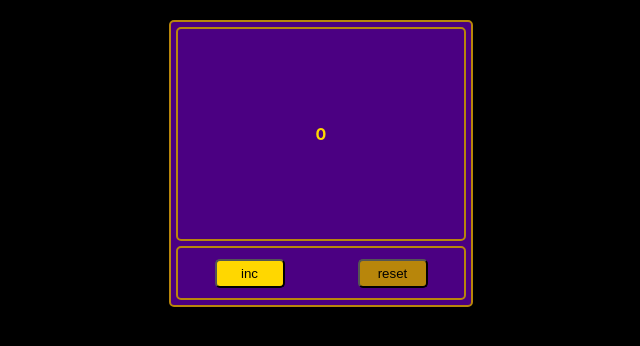
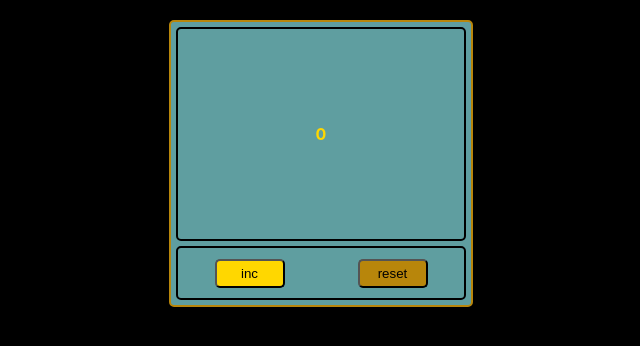
Before and after one commit to Arhontes/Counter, a React (Create React App) app: page / in a window 1280 px wide. Shown: the top 346 px of the page, without its empty margins (319-959 px from the left). Built offline with nearby package versions, Linux system fonts and the light colour scheme.

Commit message:
refactored

```diff
--- a/src/components/Counter/Counter.tsx
+++ b/src/components/Counter/Counter.tsx
@@ -1,44 +1,38 @@
 import React, {ChangeEvent, useState} from 'react';
 import s from './counter.module.css'
 import UniversalButton from "../Button/UniversalButton";
+import Display from "../Display/Display";
+import IncAndReset from "../IncAndReset/IncAndReset";
 
 
 function Counter() {
     const [num, setNum] = useState<number>(0)
-
+    const maxValue = 5
+    const minValue = 0
 
     const incHandler = () => {
-        if (num < 5) {
-            setNum(num+1)
+        if (num < maxValue) {
+            setNum(num + 1)
         }
     }
-
-    const onKeyPressHandler = (e:React.KeyboardEvent<HTMLButtonElement>)=>{
-        if(e.key==="+"){
+    /*const onKeyPressHandler = (e: React.KeyboardEvent<HTMLButtonElement>) => {
+        if (e.key === "+") {
             incHandler()
+        } else if (e.key === "-" && num > 0) {
+            setNum(num - 1)
         }
-        else if(e.key==="-"&&num>0){
-            setNum(num-1)
-        }
-    }
+    }*/
 
 
     return (
-
-            <div className={s.counter}>
-
-                <div className={s.display}>
-                    <div className={`${s.count} ${num===5&&s.limit}`}> {num} </div>
-                </div>
-
-                <div className={s.inputArea}>
-                   <UniversalButton onKeyPress={onKeyPressHandler} disabled={num === 5} onClick={incHandler} name={"inc"}></UniversalButton>
-                   <UniversalButton disabled={num === 0} onClick={() => setNum(0)} name={"reset"}></UniversalButton>
-                </div>
-
-            </div>
-
-
+        <div className={s.counter}>
+            <Display value={num}/>
+            <IncAndReset value={num}
+                         maxValue={maxValue}
+                         minValue={minValue}
+                         incHandler={incHandler}
+                         setNum={setNum}/>
+        </div>
 
     );
 }
--- a/src/components/Counter/counter.module.css
+++ b/src/components/Counter/counter.module.css
@@ -3,7 +3,7 @@
 
     justify-content:space-between;
     align-items: center;
-    background-color:indigo;
+    background-color:cadetblue;
     max-width: 300px;
     max-height: 300px;
     border: 2px solid darkgoldenrod;
@@ -21,7 +21,7 @@
     min-height: 200px;
     margin: 5px;
     border-radius: 5px;
-    border: 2px solid darkgoldenrod;
+    border: 2px solid black;
 }
 .count{
     font-weight: bold;
@@ -33,7 +33,7 @@
     justify-content: space-around;
     align-items: center;
     min-height: 50px;
-    border: 2px solid darkgoldenrod;
+    border: 2px solid black;
 
     margin: 5px;
     border-radius: 5px;
```
